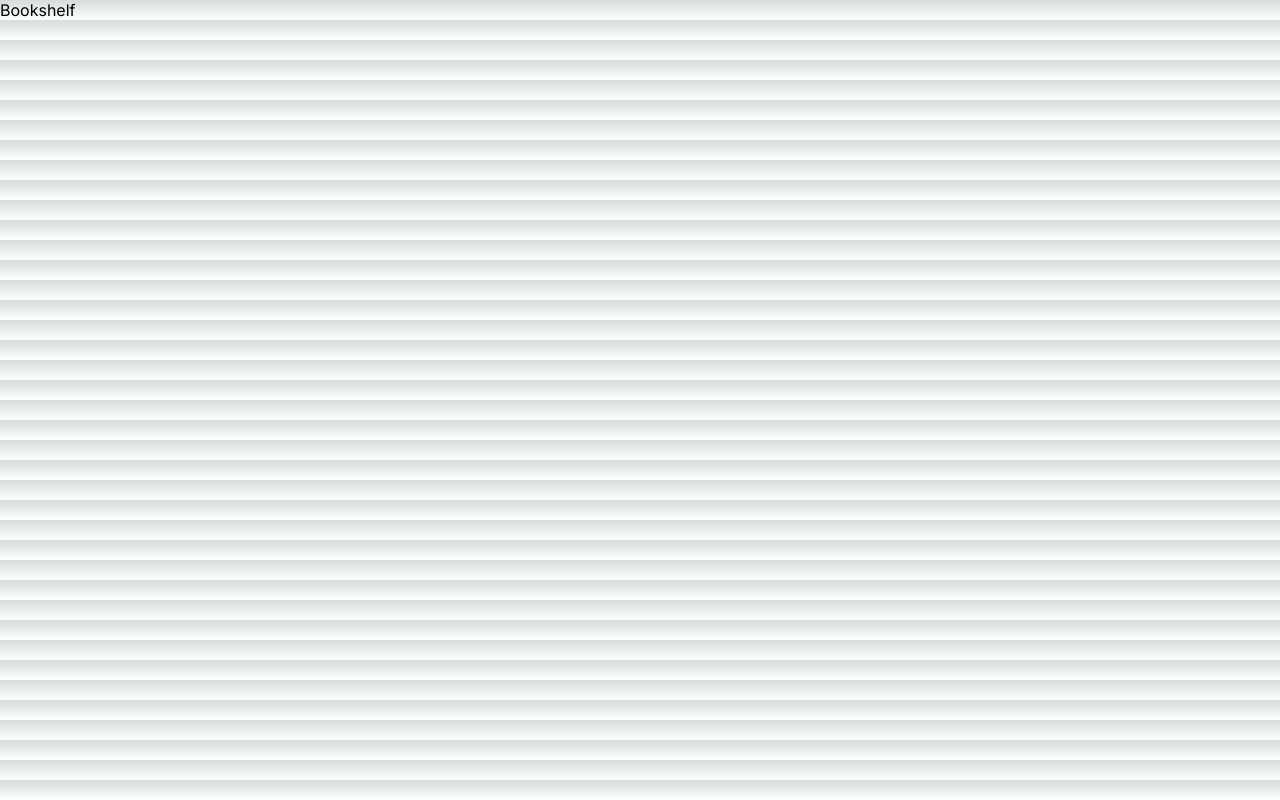
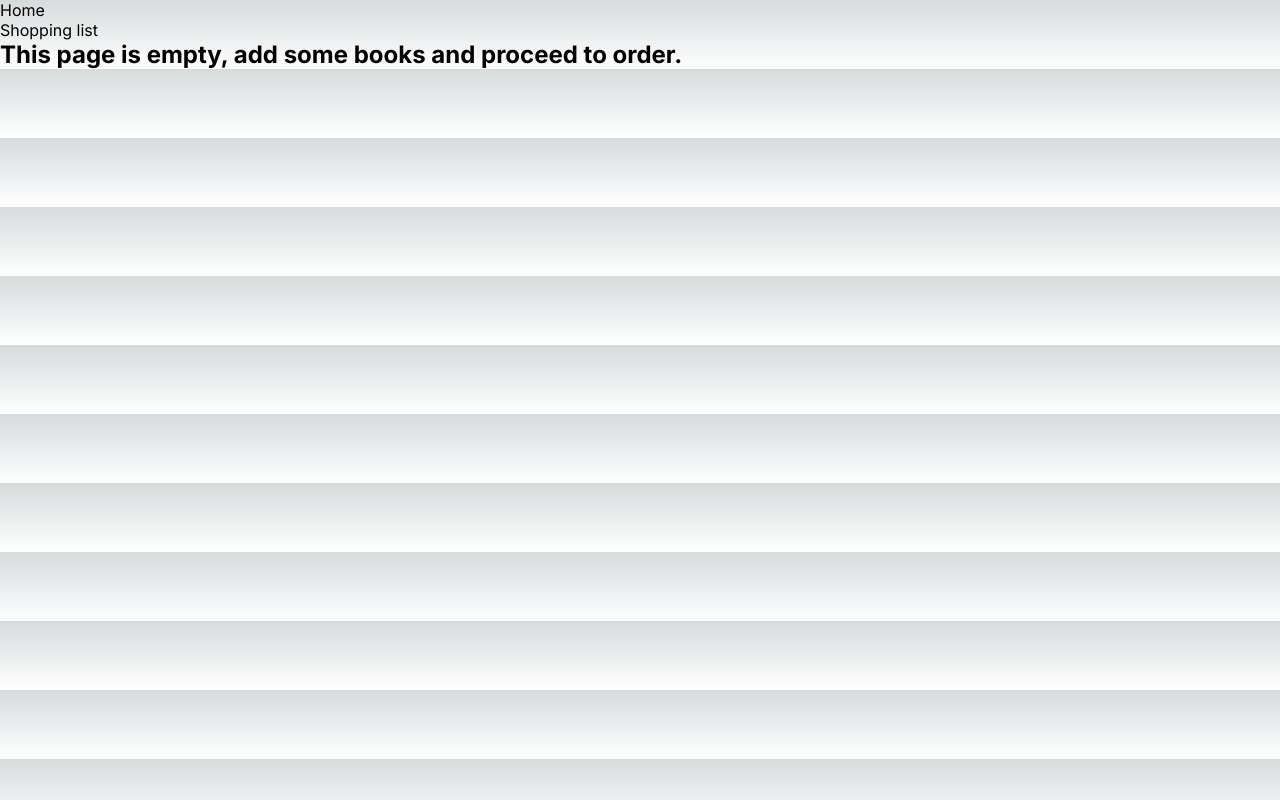
Before and after one commit to NikitaSimakov/bookshelf, a Next.js app: page /shopping in a window 1280 px wide. Built offline with nearby package versions, Linux system fonts and the light colour scheme.

Commit message:
Change render shopping list and header markup

```diff
--- a/app/books/page.tsx
+++ b/app/books/page.tsx
@@ -2,6 +2,7 @@ import { IBooks, ICard } from "@/types/types";
 import { getCategories, getTopBooks } from "@/services/getBooks";
 import Card from "@/components/Card";
 import Modal from "@/components/Modal";
+import Link from "next/link";
 
 const Books = async () => {
   const topBooks: IBooks[] = await getTopBooks();
@@ -18,6 +19,7 @@ const Books = async () => {
         <ul style={{ display: "flex", gap: "15px", listStyle: "none" }}>
           {markup}
         </ul>
+        <Link href={`/books/${list_name}`}>See more</Link>
       </li>
     );
   });
--- a/app/globals.css
+++ b/app/globals.css
@@ -1,9 +1,11 @@
 :root {
   --max-width: 1100px;
   --border-radius: 12px;
-  --font-mono: ui-monospace, Menlo, Monaco, 'Cascadia Mono', 'Segoe UI Mono',
-    'Roboto Mono', 'Oxygen Mono', 'Ubuntu Monospace', 'Source Code Pro',
-    'Fira Mono', 'Droid Sans Mono', 'Courier New', monospace;
+  --font-mono: "DM Sans", sans-serif,
+   /* ui-monospace, Menlo, Monaco,
+    "Cascadia Mono", "Segoe UI Mono", "Roboto Mono", "Oxygen Mono",
+    "Ubuntu Monospace", "Source Code Pro", "Fira Mono", "Droid Sans Mono",
+    "Courier New", monospace; */
 
   --foreground-rgb: 0, 0, 0;
   --background-start-rgb: 214, 219, 220;
--- a/app/page.module.css
+++ b/app/page.module.css
@@ -97,7 +97,7 @@
 
 .center::before,
 .center::after {
-  content: '';
+  content: "";
   left: 50%;
   position: absolute;
   filter: blur(45px);
--- a/components/Header.tsx
+++ b/components/Header.tsx
@@ -4,7 +4,16 @@ import { FC } from "react";
 const Header: FC = () => {
   return (
     <header>
-      <Link href="/">Bookshelf</Link>
+      <nav>
+        <ul>
+          <li>
+            <Link href="/books">Home</Link>
+          </li>
+          <li>
+            <Link href="/shopping">Shopping list</Link>
+          </li>
+        </ul>
+      </nav>
     </header>
   );
 };
--- a/components/ShoppingList.tsx
+++ b/components/ShoppingList.tsx
@@ -7,14 +7,14 @@ import { useLayoutEffect, useState } from "react";
 const ShoppingList = () => {
   const [isLayoutReady, setIsLayoutReady] = useState(false);
 
+  const [shoppingList, removeBook] = useBooks((state) => [
+    state.shoppingList,
+    state.removeFromShoppingList,
+  ]);
   useLayoutEffect(() => {
     setIsLayoutReady(true);
   }, []);
 
-  const [shoppingList, removeBook] = useBooks((state) => [
-    state.shoppingList,
-    state.removeFromShoppingList,
-  ]);
   const shoppingItems = shoppingList?.map(
     ({ _id, book_image, title, author, list_name, description, buy_links }) => {
       const buyLinks = filterLinks(buy_links);
@@ -50,7 +50,11 @@ const ShoppingList = () => {
       return markup;
     }
   );
-  return <ul>{isLayoutReady && shoppingItems}</ul>;
+  return shoppingList.length !== 0 ? (
+    <ul>{isLayoutReady && shoppingItems}</ul>
+  ) : (
+    <h2>This page is empty, add some books and proceed to order.</h2>
+  );
 };
 
 export default ShoppingList;
```
